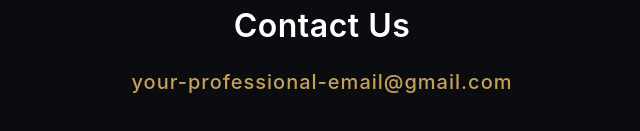
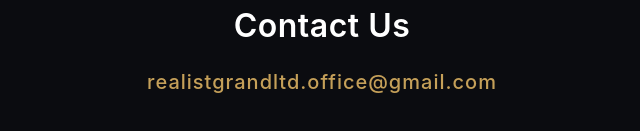
Before and after one commit to everdusk/realist-grand, a plain HTML site: page index.html in a window 1280 px wide. Shown: the part 875-1006 px from the top of the page, 318-958 px from the left. Drawn offline with Linux system fonts and the light colour scheme.

Commit message:
Update index.html

```diff
--- a/index.html
+++ b/index.html
@@ -87,7 +87,7 @@
     <!-- Bottom Contact Block -->
     <section class="contact-section">
         <h2>Contact Us</h2>
-        <div class="email-display">your-professional-email@gmail.com</div>
+        <div class="email-display">realistgrandltd.office@gmail.com</div>
     </section>
 
 </body>
```
